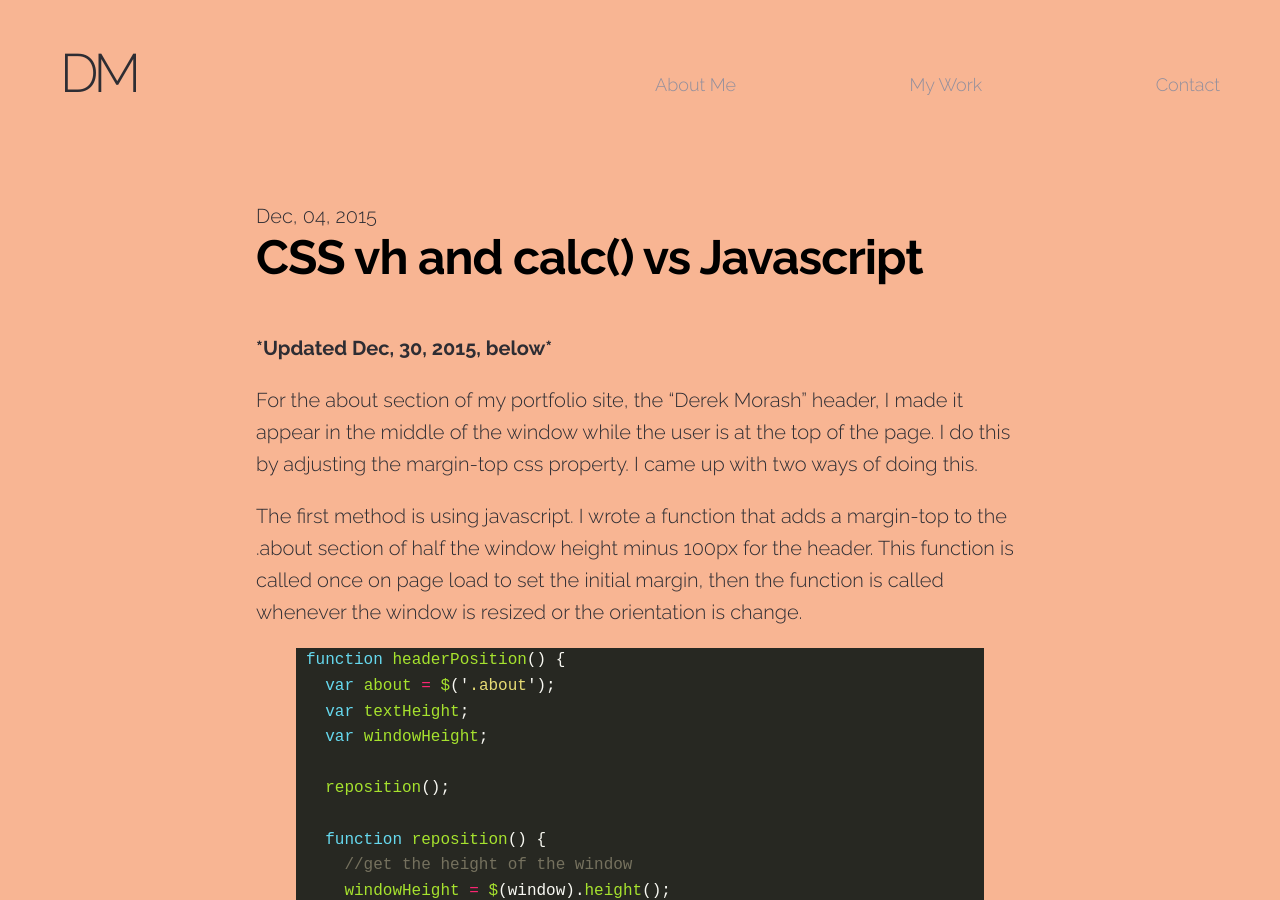
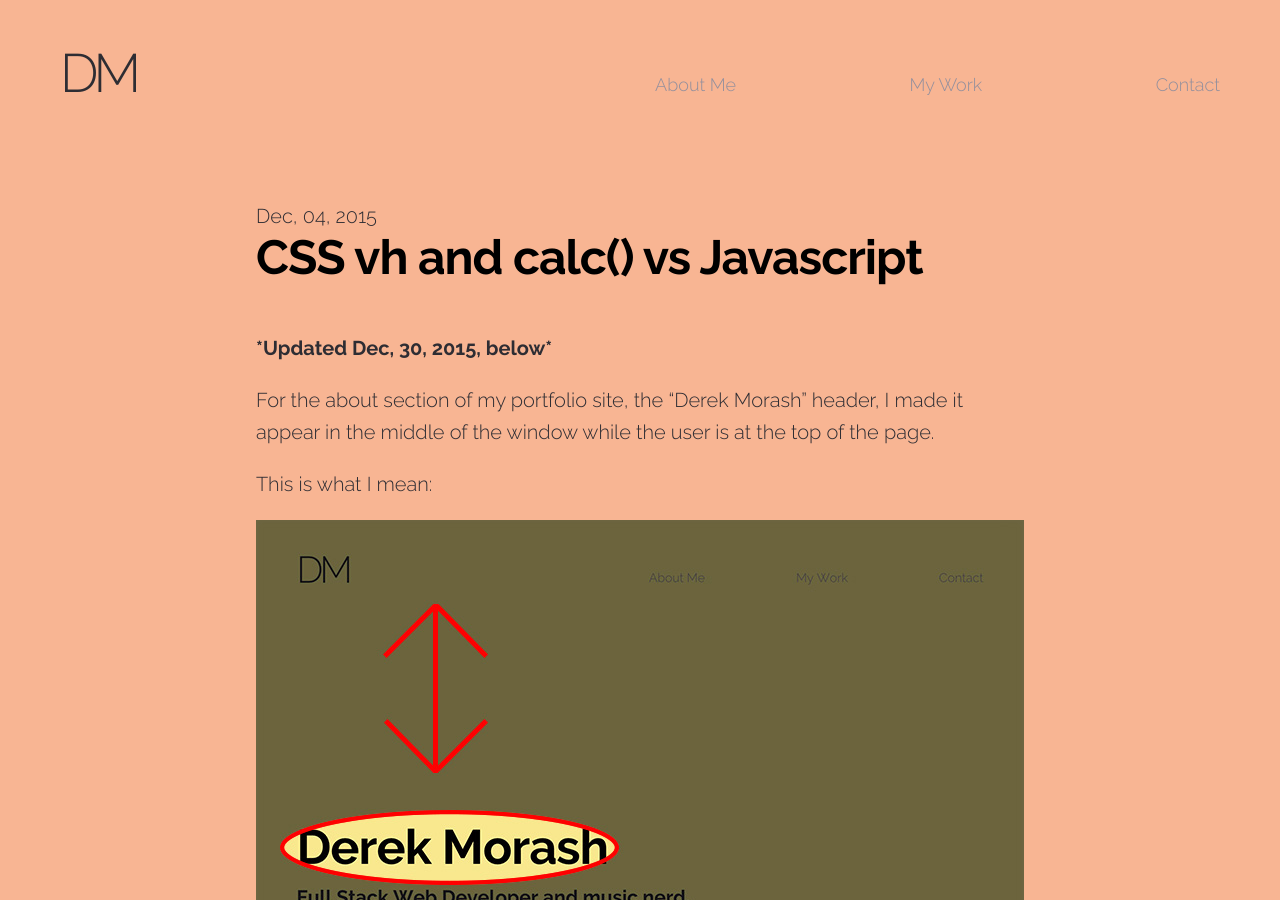
Before and after one commit to derekmorash/New-Portfolio, a Jekyll site: the page built from _posts/2015-12-04-CSS-vh-VS-JS.md, in a window 1280 px wide and 900 px high. Built offline with Jekyll 4.4.1, drawn with Linux system fonts in a browser that asks for light colours; nearby versions of some CDN libraries; comment, search, counter and statistics services are not loaded; some of the changed text lies outside the part shown.

Commit message:
Slightly changed if statement to see if a post has a specific script or not

```diff
--- a/_includes/work.html
+++ b/_includes/work.html
@@ -3,7 +3,7 @@
   <p>Articles and examples of some of the things I've been working on.</p>
   <div class="work--card-container">
 
-    {% for post in site.categories.work limit:4 %}
+    {% for post in site.categories.work limit:6 %}
     <a href="{{ post.url }}" class="work--card">
       <span>{{ post.date | date: "%b, %d, %Y" }}</span>
       <div class="work--card-title">
--- a/_layouts/posts.html
+++ b/_layouts/posts.html
@@ -66,7 +66,7 @@
     <script src="//code.jquery.com/jquery-2.1.4.min.js"></script>
     <script src="/assets/js/functions.js"></script>
 
-    {% if page.js-demo == true %}
+    {% if page.js-script != null %}
       <script src="{{ page.assets }}{{ page.js-script }}"></script>
     {% endif %}
 
--- a/_posts/2015-12-04-CSS-vh-VS-JS.md
+++ b/_posts/2015-12-04-CSS-vh-VS-JS.md
@@ -3,13 +3,19 @@
 title: CSS vh and calc() vs Javascript
 date:   2015-12-04
 thumbnail: css-vs-js.png
-assets: /assets/post-assets/css-vh-vs-js/
+assets: /assets/post-assets/vh-vs-js/
 categories: work
 tags: css js vh calc
 ---
 **\*Updated Dec, 30, 2015, below\***
 
-For the about section of my portfolio site, the “Derek Morash” header, I made it appear in the middle of the window while the user is at the top of the page. I do this by adjusting the margin-top css property. I came up with two ways of doing this.
+For the about section of my portfolio site, the “Derek Morash” header, I made it appear in the middle of the window while the user is at the top of the page.
+
+This is what I mean:
+
+![desktop]({{ page.assets }}desktop.jpg "desktop")
+
+I do this by adjusting the margin-top css property. I came up with two ways of doing this.
 
 The first method is using javascript. I wrote a function that adds a margin-top to the .about section of half the window height minus 100px for the header. This function is called once on page load to set the initial margin, then the function is called whenever the window is resized or the orientation is change.
 
```
Also changed, not shown: _posts/2015-08-21-wordpress-managment.md (renamed from _posts/2015-09-21-wordpress-managment.md, +1 -1 lines), assets/post-assets/vh-vs-js/css-vs-js.png (added), assets/post-assets/vh-vs-js/desktop.jpg (added), assets/post-assets/vh-vs-js/desktop.png (deleted), assets/post-assets/vh-vs-js/mobile.png (deleted).
